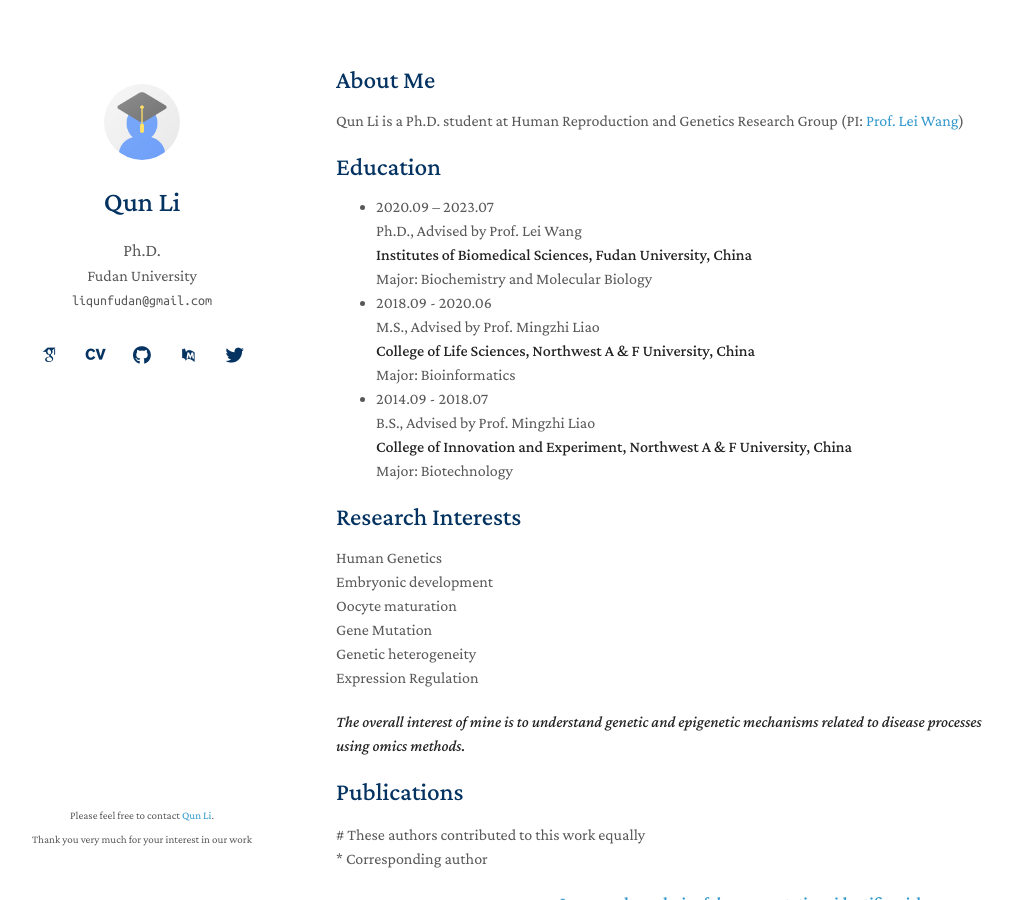
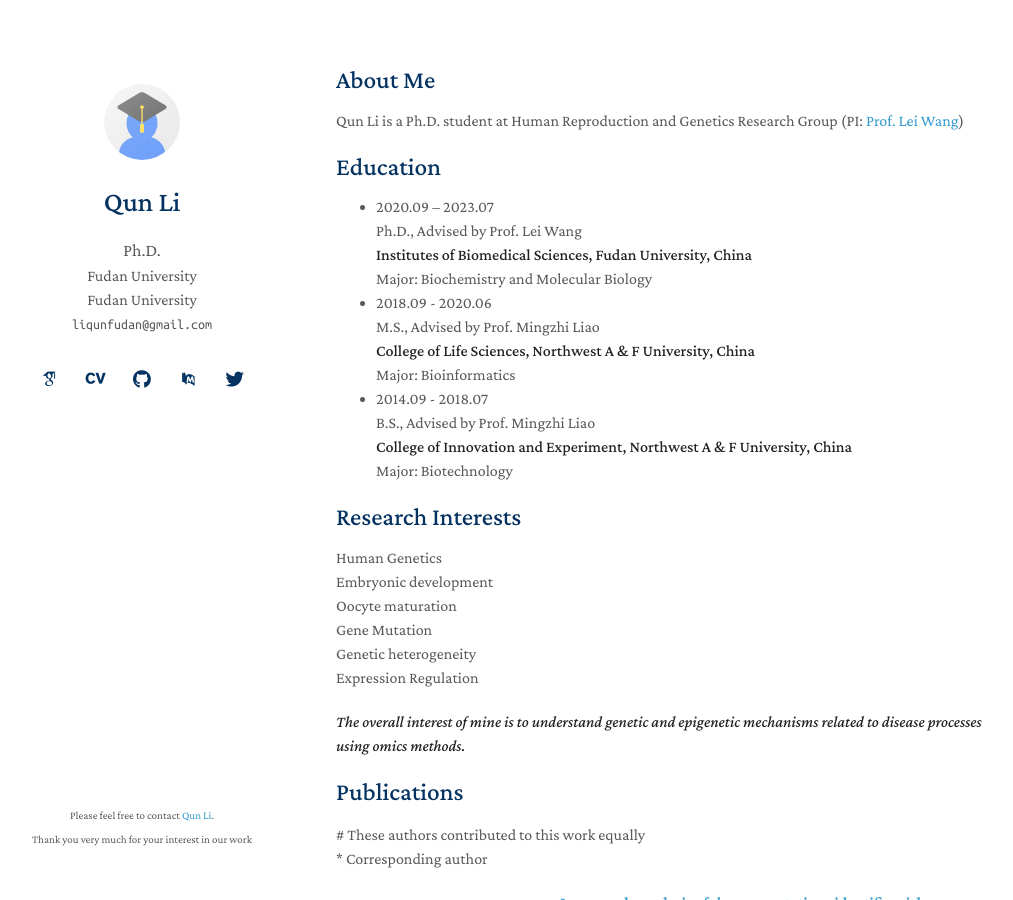
Before and after one commit to liqunbio/liqunbio.github.io, a Jekyll site: the page built from index.md, in a window 1280 px wide and 900 px high. Shown: the whole window, without its empty margins (134-1147 px from the left). Built offline with Jekyll 4.4.1, drawn with Linux system fonts in a browser that asks for light colours; some web fonts are replaced; our own code applies the rules of GitHub Pages for plain Markdown files.

Commit message:
Update homepage.html

```diff
--- a/_layouts/homepage.html
+++ b/_layouts/homepage.html
@@ -40,10 +40,17 @@
         <position style="font-size:1.10rem;">{{ site.position }}</position>
         <br>
         {% endif %}
+
+        {% if site.lab_group %}
+        <a href="{{ site.lab_group_link }}" rel="noopener"><autocolor>{{ site.affiliation }}</autocolor></a>
+        <br>
+        {% endif %}
+
         {% if site.affiliation %}
         <a href="{{ site.affiliation_link }}" rel="noopener"><autocolor>{{ site.affiliation }}</autocolor></a>
         <br>
         {% endif %}
+
         {% if site.email %}
         <email>{{ site.email }}</email>
         {% endif %}
```
